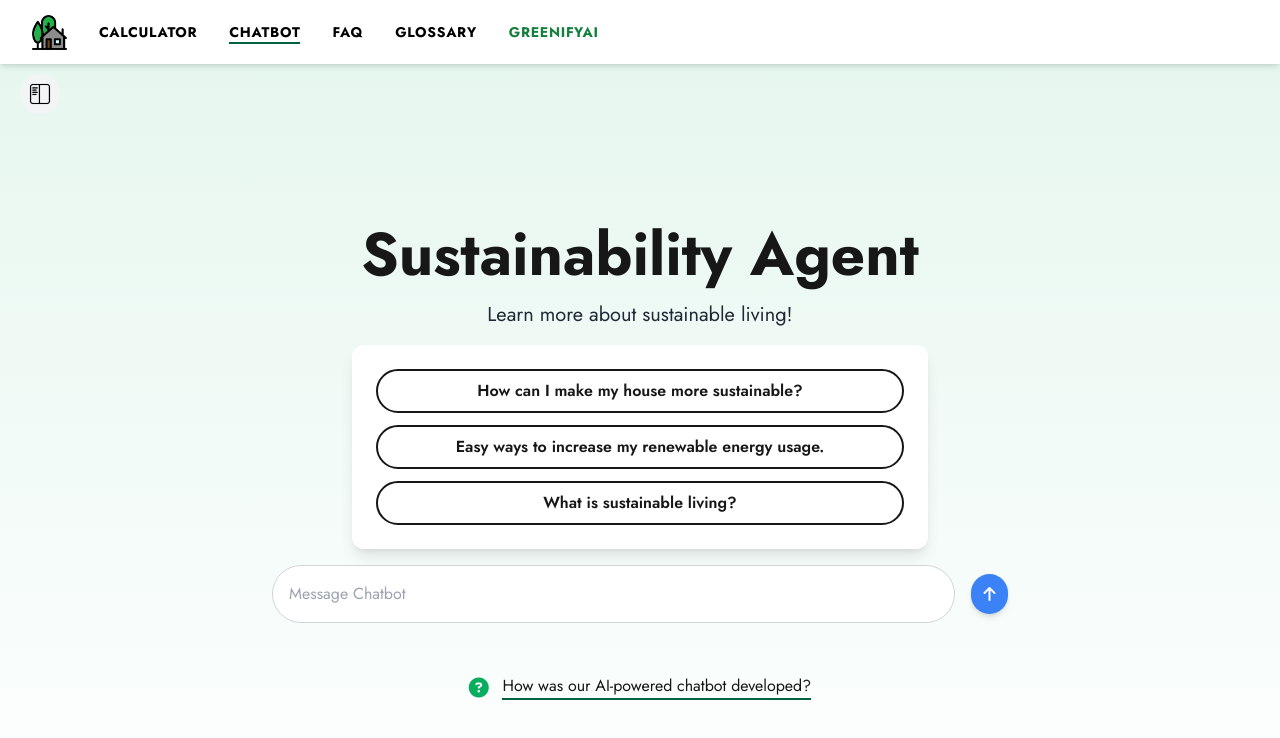
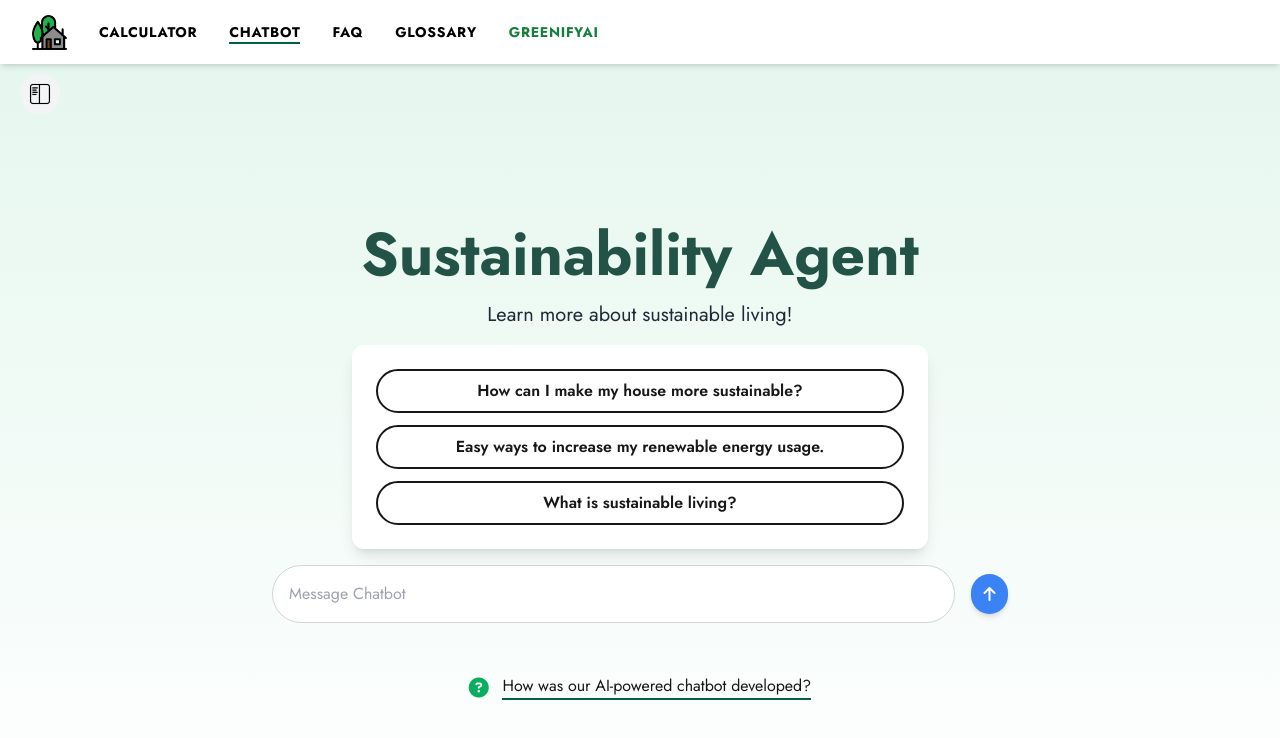
Before and after one commit to samm-47/CAPST, a Next.js app: page /chatbot in a window 1280 px wide. Shown: the top 738 px of the page. Built offline with nearby package versions, Linux system fonts and the light colour scheme.

Commit message:
Update globals.css

```diff
--- a/app/globals.css
+++ b/app/globals.css
@@ -193,6 +193,7 @@ Default Elements
 
 /* Page Title Text */
 .page-title {
+  color: #235347;
   @apply text-6xl font-bold mt-4;
 }
 
```
